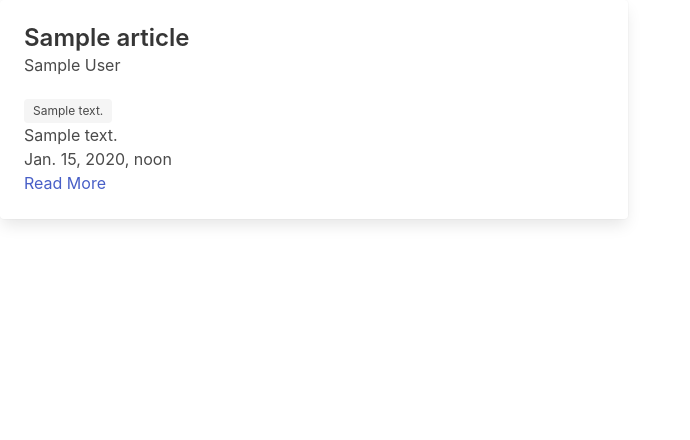
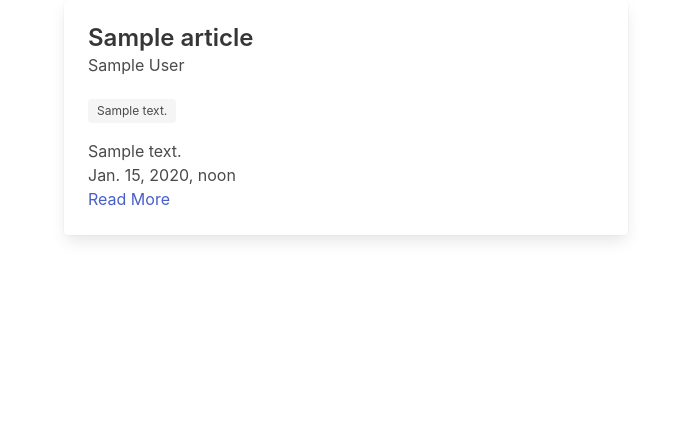
Before and after one commit to giannistolou/blog-django, a Django app: page /blog/ in a window 1280 px wide. Shown: the top 440 px of the page, without its empty margins (0-690 px from the left). Run offline with Django 3.2, Linux system fonts and the light colour scheme; tables that the repository leaves empty hold one stand-in row (values such as "Sample post"); some libraries are stand-ins or nearby versions.

Commit message:
add container and add margin at posts

```diff
--- a/articles/templates/posts.html
+++ b/articles/templates/posts.html
@@ -1,3 +1,4 @@
+<div class="container">
  <div class="columns is-centerd is-multiline">
 
         {% for article in articles %}
@@ -21,7 +22,7 @@
                        {% for tag in article.tags.all %}
                         <a href="/tag/{{tag.id}}" class="tag">{{tag}}</a>
                         {%endfor%}
-                        <div class="content">{{article.description | safe}}
+                        <div class="content" style="margin-top:1rem">{{article.description | safe}}
                         <br>
                         <time>{{article.created_date}}</time>
                         <br>
@@ -32,3 +33,4 @@
             </div>
         {% endfor %}
     </div>
+    </div>
```
